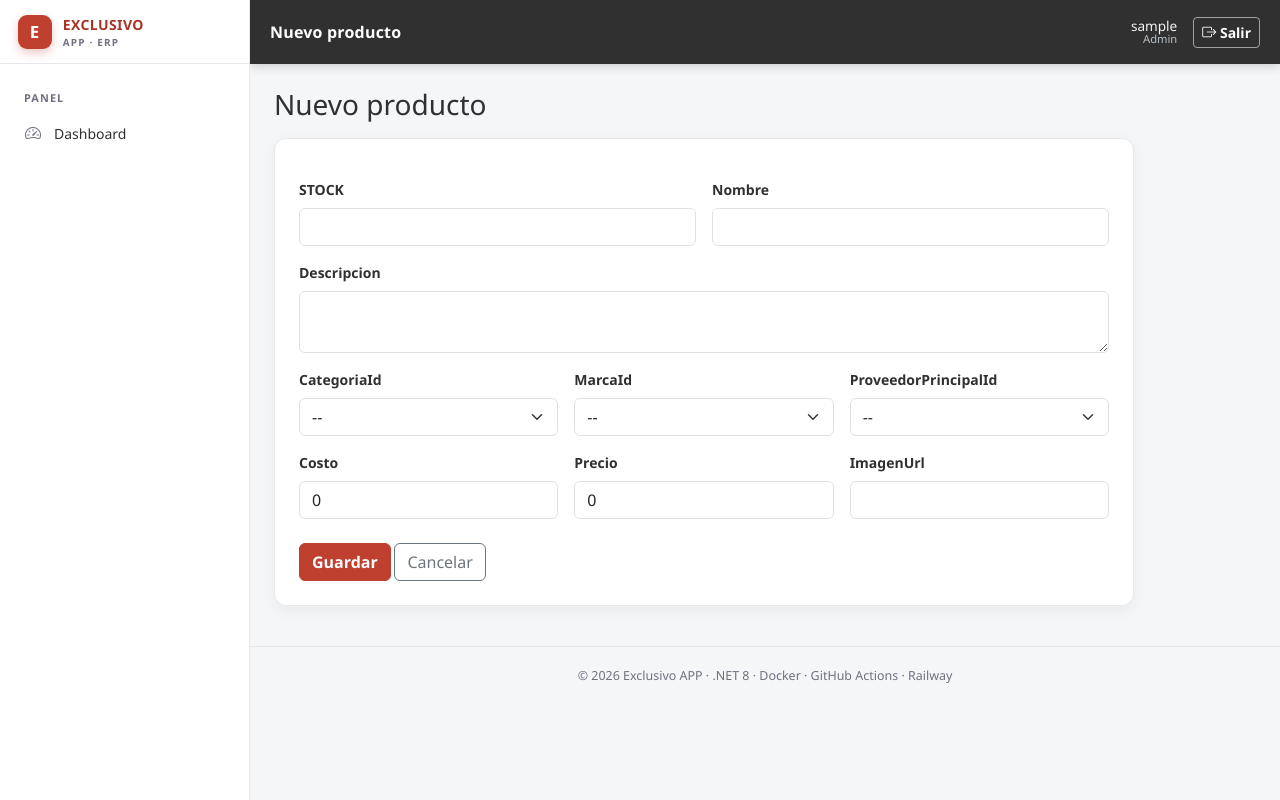
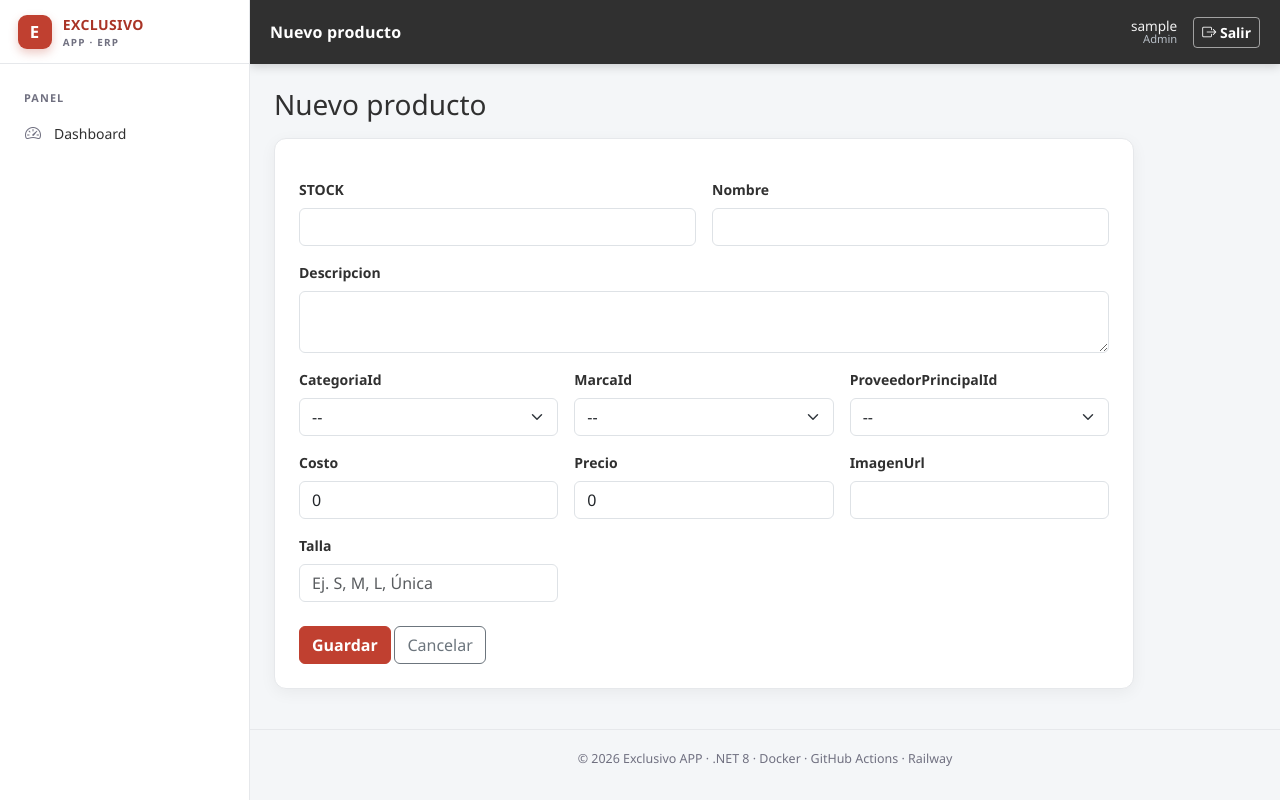
Before and after one commit to EstherSilva96/Proyecto-de-Curso-DSI, an ASP.NET Core app: page /Products/Create in a window 1280 px wide. Run offline with ASP.NET Core 8, Linux system fonts and the light colour scheme; the visitor is signed in with stand-in values (Sample User, id 1); data that the repository does not hold is empty.

Commit message:
Agregar campo de talla en nuevo producto

```diff
--- a/src/Exclusivo.Web/Controllers/ProductsController.cs
+++ b/src/Exclusivo.Web/Controllers/ProductsController.cs
@@ -52,6 +52,7 @@ public class ProductsController : Controller
         });
         _db.Productos.Add(producto);
         await _db.SaveChangesAsync();
+        await AsegurarVariantePrincipalAsync(producto);
         await _audit.RegistrarAsync(Usuario, "Crear producto", "Producto", producto.Id, producto.Stock);
         TempData["Mensaje"] = "Producto registrado correctamente.";
         return RedirectToAction(nameof(Index));
@@ -60,7 +61,9 @@ public class ProductsController : Controller
     public async Task<IActionResult> Edit(int id)
     {
         var producto = await _db.Productos.FindAsync(id);
-        return producto is null ? NotFound() : await FormularioAsync(producto);
+        if (producto is null) return NotFound();
+        producto.Talla = (await _db.Variantes.FirstOrDefaultAsync(v => v.ProductoId == id))?.Talla;
+        return await FormularioAsync(producto);
     }
 
     [HttpPost]
@@ -88,6 +91,7 @@ public class ProductsController : Controller
 
         _db.Productos.Update(producto);
         await _db.SaveChangesAsync();
+        await AsegurarVariantePrincipalAsync(producto);
         await _audit.RegistrarAsync(Usuario, "Editar producto", "Producto", id, producto.Stock);
         TempData["Mensaje"] = "Producto actualizado correctamente.";
         return RedirectToAction(nameof(Index));
@@ -106,6 +110,49 @@ public class ProductsController : Controller
         return RedirectToAction(nameof(Index));
     }
 
+    /// <summary>
+    /// Crea (o actualiza) la variante principal del producto con la talla indicada y
+    /// genera una fila de existencia por almacen activo para que aparezca en inventario y POS.
+    /// </summary>
+    private async Task AsegurarVariantePrincipalAsync(Producto producto)
+    {
+        var talla = string.IsNullOrWhiteSpace(producto.Talla) ? "Única" : producto.Talla.Trim();
+        if (talla.Length > 10) talla = talla[..10];
+
+        var variante = await _db.Variantes.FirstOrDefaultAsync(v => v.ProductoId == producto.Id);
+        if (variante is null)
+        {
+            variante = new VarianteProducto
+            {
+                ProductoId = producto.Id,
+                Talla = talla,
+                Color = "Único",
+                CodigoBarras = $"{producto.Stock}-{talla}"
+            };
+            _db.Variantes.Add(variante);
+            await _db.SaveChangesAsync();
+
+            var almacenesIds = await _db.Almacenes.Where(a => a.Activo).Select(a => a.Id).ToListAsync();
+            foreach (var almacenId in almacenesIds)
+            {
+                _db.Existencias.Add(new Existencia
+                {
+                    AlmacenId = almacenId,
+                    VarianteProductoId = variante.Id,
+                    Cantidad = 0,
+                    Minimo = 0,
+                    Maximo = 1000
+                });
+            }
+            await _db.SaveChangesAsync();
+        }
+        else if (variante.Talla != talla)
+        {
+            variante.Talla = talla;
+            await _db.SaveChangesAsync();
+        }
+    }
+
     private async Task<IActionResult> FormularioAsync(Producto producto)
     {
         ViewBag.Categorias = new SelectList(await _db.Categorias.Where(c => c.Activo).ToListAsync(), "Id", "Nombre", producto.CategoriaId);
--- a/src/Exclusivo.Web/Models/Entities.cs
+++ b/src/Exclusivo.Web/Models/Entities.cs
@@ -60,6 +60,7 @@ public class Producto
     [Column(TypeName = "numeric(12,2)")] public decimal Costo { get; set; }
     [Column(TypeName = "numeric(12,2)")] public decimal Precio { get; set; }
     [MaxLength(300)] public string? ImagenUrl { get; set; }
+    [NotMapped, MaxLength(10), Display(Name = "Talla")] public string? Talla { get; set; }
     [MaxLength(20)] public string Estado { get; set; } = "Activo";
     public DateTime FechaCreacion { get; set; } = DateTime.UtcNow;
     public ICollection<VarianteProducto> Variantes { get; set; } = new List<VarianteProducto>();
--- a/src/Exclusivo.Web/Views/Products/Form.cshtml
+++ b/src/Exclusivo.Web/Views/Products/Form.cshtml
@@ -17,6 +17,7 @@
             <div class="col-md-4"><label asp-for="Costo" class="form-label"></label><input asp-for="Costo" class="form-control" type="number" step="0.01" /><span asp-validation-for="Costo" class="text-danger small"></span></div>
             <div class="col-md-4"><label asp-for="Precio" class="form-label"></label><input asp-for="Precio" class="form-control" type="number" step="0.01" /><span asp-validation-for="Precio" class="text-danger small"></span></div>
             <div class="col-md-4"><label asp-for="ImagenUrl" class="form-label"></label><input asp-for="ImagenUrl" class="form-control" /></div>
+            <div class="col-md-4"><label asp-for="Talla" class="form-label"></label><input asp-for="Talla" class="form-control" maxlength="10" placeholder="Ej. S, M, L, Única" /><span asp-validation-for="Talla" class="text-danger small"></span></div>
         </div>
         <div class="mt-4">
             <button class="btn btn-app" type="submit">Guardar</button>
```
